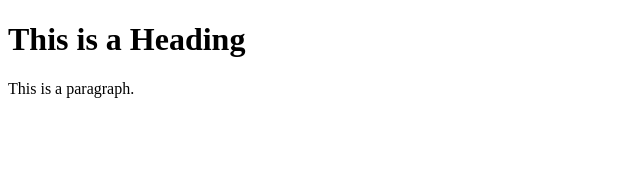
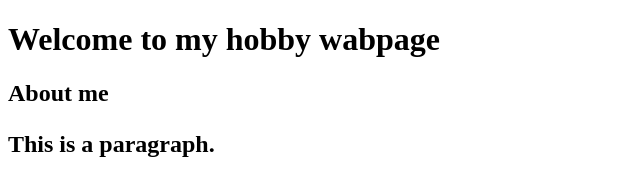
Before and after one commit to ksevva2007/my_second_wbpage, a plain HTML site: page index.html in a window 1280 px wide. Shown: the whole page, without its empty margins (0-640 px from the left). Drawn offline with Linux system fonts and the light colour scheme.

Commit message:
Update index.html

```diff
--- a/index.html
+++ b/index.html
@@ -2,7 +2,10 @@
 <html>
 <body>
 
-<h1>This is a Heading</h1>
+<h1>Welcome to my hobby wabpage</h1>
+<h2>About me</2>
+
+
 <p>This is a paragraph.</p>
 
 </body>
```
